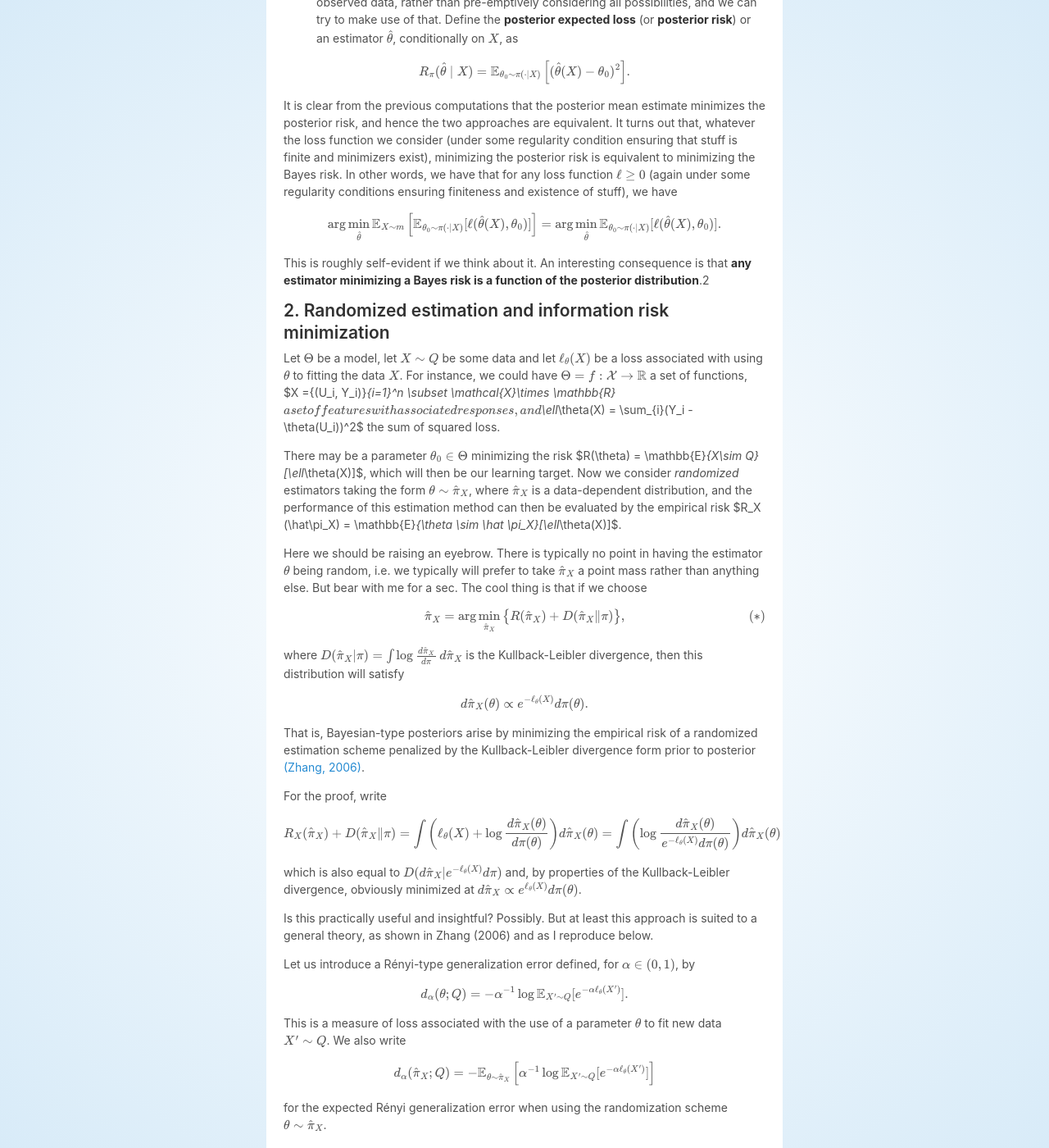
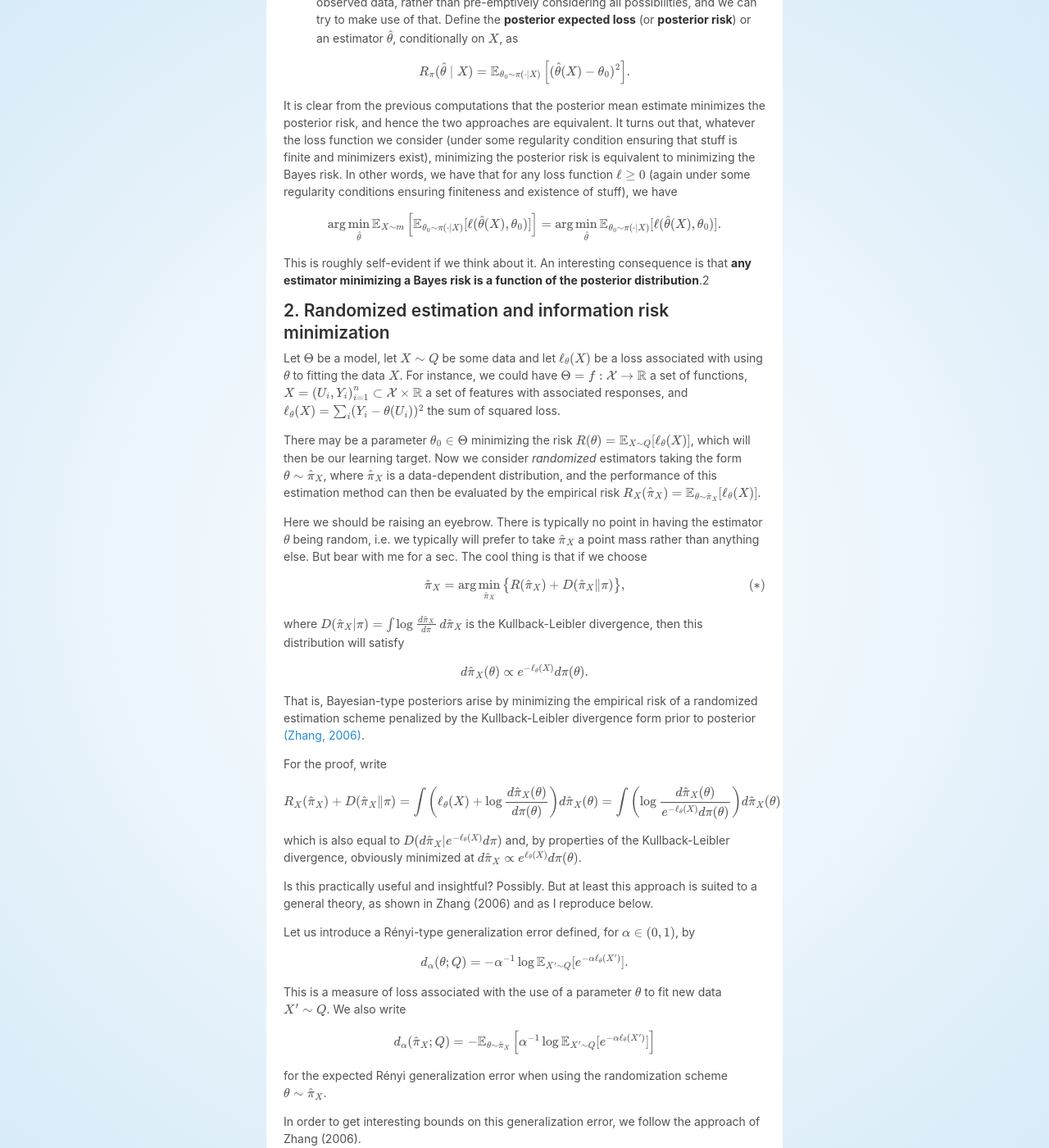
Before and after one commit to OlivierBinette/blog, a Jekyll site: the page built from _posts/2019-05-24-bayesian-optimalities.md, in a window 1280 px wide and 1400 px high, scrolled down 2235 px. Shown: the whole window at 82% size. Built offline with Jekyll 4.4.1, drawn with Linux system fonts in a browser that asks for light colours; nearby versions of some CDN libraries; formulas are drawn with MathJax 3; some of the changed text lies outside the part shown.

Commit message:
Update 2019-05-24-bayesian-optimalities.md

```diff
--- a/_posts/2019-05-24-bayesian-optimalities.md
+++ b/_posts/2019-05-24-bayesian-optimalities.md
@@ -20,34 +20,34 @@ This first section is not directly about properties of the posterior distributio
 
 ### Squared error loss
 
-Suppose $\pi$ is a prior on an **euclidean** parameter space $\Theta \subset \mathbb{R}^d$ with norm $\|\theta\|^2 = \theta^T \theta$ defined through the dot product. Given a likelihood $p_\theta(X)$ for data $X$, the posterior distribution is defined as
+Suppose $\pi$ is a prior on an **euclidean** parameter space $\Theta \subset \mathbb{R}^d$ with norm $\|\theta\|^2 = \theta^T \theta$ defined through the dot product. Given a likelihood $p _ \theta(X)$ for data $X$, the posterior distribution is defined as
 
 $$
-\pi(A \mid X) \propto \int_A p_\theta(X) \pi(d\theta)
+\pi(A \mid X) \propto \int _ A p _ \theta(X) \pi(d\theta)
 $$
 
 and the mean of the posterior distribution is
 
 $$
-\hat \theta_{\pi} = \int \theta \,\pi(d\theta \mid X) = \mathbb{E}_{\theta \sim \pi}[\theta \mid X].
+\hat \theta _ {\pi} = \int \theta \,\pi(d\theta \mid X) = \mathbb{E} _ {\theta \sim \pi}[\theta \mid X].
 $$
 
-If we define the *risk* of an estimator $\hat \theta$ for the estimation of a parameter $\theta_0$ as
+If we define the *risk* of an estimator $\hat \theta$ for the estimation of a parameter $\theta _ 0$ as
 
 $$
-R(\hat \theta; \theta_0) = \mathbb{E}_{X \sim p_\theta}[\|\theta_0 - \hat \theta(X)\|^2],
+R(\hat \theta; \theta _ 0) = \mathbb{E} _ {X \sim p _ \theta}[\|\theta _ 0 - \hat \theta(X)\|^2],
 $$
 
 and if
 
 $$
-B_\pi(\hat \theta) = \mathbb{E}_{\theta_0 \sim \pi}[R(\hat \theta; \theta_0)]
+B _ \pi(\hat \theta) = \mathbb{E} _ {\theta _ 0 \sim \pi}[R(\hat \theta; \theta _ 0)]
 $$
 
-is the expected risk of $\hat \theta$ with respect to the prior $\pi$ (also called the **Bayes risk**), then we have that the posterior mean estimate $\hat \theta_{\pi}$ satisfies
+is the expected risk of $\hat \theta$ with respect to the prior $\pi$ (also called the **Bayes risk**), then we have that the posterior mean estimate $\hat \theta _ {\pi}$ satisfies
 
 $$
-B_\pi(\hat \theta) \geq B_\pi(\hat \theta_\pi)
+B _ \pi(\hat \theta) \geq B _ \pi(\hat \theta _ \pi)
 $$
 
 for any estimator $\hat \theta$. That is, the posterior mean estimate minimizes the expected risk.
@@ -55,71 +55,71 @@ for any estimator $\hat \theta$. That is, the posterior mean estimate minimizes
 The proof follows from the fact that
 
 $$
-\| \theta_0 - \hat \theta(X) \|^2 \geq \|\theta_0 - \hat \theta_\pi(X) \|^2 + \langle \theta_0 - \hat \theta_\pi(X), \hat \theta_\pi(X) - \hat \theta(X)\rangle.
+\| \theta _ 0 - \hat \theta(X) \|^2 \geq \|\theta _ 0 - \hat \theta _ \pi(X) \|^2 + \langle \theta _ 0 - \hat \theta _ \pi(X), \hat \theta _ \pi(X) - \hat \theta(X)\rangle.
 $$
 
 Writing the expected risk as an expected posterior loss, i.e. using the fact that
 
 $$
-\mathbb{E}_{\theta_0 \sim \pi}\left[\mathbb{E}_{X \sim p_{\theta_0}}[\,\cdot\,]\right] = \mathbb{E}_{X \sim m}\left[\mathbb{E}_{\theta_0 \sim \pi(\cdot \mid X)}[\,\cdot\,]\right]
+\mathbb{E} _ {\theta _ 0 \sim \pi}\left[\mathbb{E} _ {X \sim p _ {\theta _ 0}}[\,\cdot\,]\right] = \mathbb{E} _ {X \sim m}\left[\mathbb{E} _ {\theta _ 0 \sim \pi(\cdot \mid X)}[\,\cdot\,]\right]
 $$
 
-where $m$ has density $m(x) = \int p_\theta(x) \pi(\theta)\,d\theta$, and since
+where $m$ has density $m(x) = \int p _ \theta(x) \pi(\theta)\,d\theta$, and since
 
 $$
-\mathbb{E}_{\theta_0 \sim \pi(\cdot \mid X)}\left[\langle \theta_0 - \hat \theta_\pi(X), \hat \theta_\pi(X) - \hat \theta(X)\rangle\right] = 0,
+\mathbb{E} _ {\theta _ 0 \sim \pi(\cdot \mid X)}\left[\langle \theta _ 0 - \hat \theta _ \pi(X), \hat \theta _ \pi(X) - \hat \theta(X)\rangle\right] = 0,
 $$
 
 we obtain the result.
 
 A few remarks:
 
-1. The expected risk has stability properties. If $\tilde \pi$ and $\pi$ are two priors that are absolutely continuous with respect to each other, and if $\|\log \frac{d\tilde \pi}{d\pi}\|_\infty \leq C$, then
+1. The expected risk has stability properties. If $\tilde \pi$ and $\pi$ are two priors that are absolutely continuous with respect to each other, and if $\|\log \frac{d\tilde \pi}{d\pi}\| _ \infty \leq C$, then
 
 $$
-   e^{-C}B_\pi(\hat\theta) \leq B_{\tilde \pi}(\hat \theta) \leq e^C B_{\pi}(\hat \theta).
+   e^{-C}B _ \pi(\hat\theta) \leq B _ {\tilde \pi}(\hat \theta) \leq e^C B _ {\pi}(\hat \theta).
 $$
 
-If the risk $R(\hat \theta; \theta_0)$ is uniformly bounded by some constant $M$ over $\theta_0\in \Theta$, then
+If the risk $R(\hat \theta; \theta _ 0)$ is uniformly bounded by some constant $M$ over $\theta _ 0\in \Theta$, then
 
 $$
-   B_{\tilde \pi}(\hat \theta) \leq \sqrt{M B_{\pi}(\hat \theta)} \left\|d\tilde\pi/d\pi\right\|_{L^2(\pi)}.
+   B _ {\tilde \pi}(\hat \theta) \leq \sqrt{M B _ {\pi}(\hat \theta)} \left\|d\tilde\pi/d\pi\right\| _ {L^2(\pi)}.
 $$
 
 This shows how small chances in the prior does not result in a dramatic change in the expected loss of an estimator, as long as the priors have "compatible tails" (i.e. a manageable likelihood ratio).
 
-2. It is sometimes advocated to choose the prior $\pi$ so that the risk $R(\hat \theta_\pi; \theta_0)$ is constant over $\theta_0$: the resulting estimator $\hat \theta_\pi$ is then agnostic, from a risk point of view, to $\theta_0$. This may result in a sample-size dependent prior (which is arguably not in the Bayesian spirit), but the fun thing is that it makes the expected risk *maximal* and the Bayes estimator $\hat \theta_\pi$ minimax: $\hat \theta _ \pi \in \arg\min _  {\hat\theta} \sup _  {\theta _ 0}R(\hat \theta;\theta _ 0)$. Indeed, in that case we have for any estimator $\hat \theta$ that $\sup  _  {\theta _ 0} R(\hat \theta; \theta _ 0) \geq B _ \pi(\hat \theta) \geq B _  \pi(\theta _ \pi) = \sup _  {\theta _  0}R(\hat \theta _ \pi;\theta _ 0)$, from which it follows that $\hat \theta _ \pi$ is minimax.
+2. It is sometimes advocated to choose the prior $\pi$ so that the risk $R(\hat \theta _ \pi; \theta _ 0)$ is constant over $\theta _ 0$: the resulting estimator $\hat \theta _ \pi$ is then agnostic, from a risk point of view, to $\theta _ 0$. This may result in a sample-size dependent prior (which is arguably not in the Bayesian spirit), but the fun thing is that it makes the expected risk *maximal* and the Bayes estimator $\hat \theta _ \pi$ minimax: $\hat \theta  _  \pi \in \arg\min  _   {\hat\theta} \sup  _   {\theta  _  0}R(\hat \theta;\theta  _  0)$. Indeed, in that case we have for any estimator $\hat \theta$ that $\sup   _   {\theta  _  0} R(\hat \theta; \theta  _  0) \geq B  _  \pi(\hat \theta) \geq B  _   \pi(\theta  _  \pi) = \sup  _   {\theta  _   0}R(\hat \theta  _  \pi;\theta  _  0)$, from which it follows that $\hat \theta  _  \pi$ is minimax.
 
 3. The idea of minimizing expected risk is not quite Bayesian, since it required us to first average over all data possibilities when computing the risk. One of the main advantage of the Bayesian framework is that it allows us to *condition* over the observed data, rather than pre-emptively considering all possibilities, and we can try to make use of that. Define the **posterior expected loss** (or **posterior risk**) or an estimator $\hat \theta$, conditionally on $X$, as
 
 $$
-   R_\pi(\hat \theta\mid X) = \mathbb{E}_{\theta_0 \sim \pi(\cdot \mid X)}\left[(\hat \theta(X) - \theta_0)^2\right].
+   R _ \pi(\hat \theta\mid X) = \mathbb{E} _ {\theta _ 0 \sim \pi(\cdot \mid X)}\left[(\hat \theta(X) - \theta _ 0)^2\right].
    $$
 
 It is clear from the previous computations that the posterior mean estimate minimizes the posterior risk, and hence the two approaches are equivalent. It turns out that, whatever the loss function we consider (under some regularity condition ensuring that stuff is finite and minimizers exist), minimizing the posterior risk is equivalent to minimizing the Bayes risk. In other words, we have that for any loss function $\ell \geq 0$ (again under some regularity conditions ensuring finiteness and existence of stuff), we have
 
 $$
-   \arg\min_{\hat \theta}\mathbb{E}_{X \sim m}\left[\mathbb{E}_{\theta_0 \sim \pi(\cdot \mid X)}[\ell(\hat \theta(X), \theta_0)]\right] = \arg\min_{\hat\theta}\mathbb{E}_{\theta_0 \sim \pi(\cdot \mid X)}[\ell(\hat \theta(X), \theta_0)].
+   \arg\min _ {\hat \theta}\mathbb{E} _ {X \sim m}\left[\mathbb{E} _ {\theta _ 0 \sim \pi(\cdot \mid X)}[\ell(\hat \theta(X), \theta _ 0)]\right] = \arg\min _ {\hat\theta}\mathbb{E} _ {\theta _ 0 \sim \pi(\cdot \mid X)}[\ell(\hat \theta(X), \theta _ 0)].
 $$
 
 This is roughly self-evident if we think about it. An interesting consequence is that **any estimator minimizing a Bayes risk is a function of the posterior distribution**.2
 
 ## 2. Randomized estimation and information risk minimization
 
-Let $\Theta$ be a model, let $X \sim Q$ be some data and let $\ell_\theta(X)$ be a loss associated with using $\theta$ to fitting the data $X$. For instance, we could have $\Theta = \{f:\mathcal{X} \rightarrow \mathbb{R}\}$ a set of functions, $X =\{(U_i, Y_i)\}_{i=1}^n \subset \mathcal{X}\times \mathbb{R}$ a set of features with associated responses, and $\ell_\theta(X) = \sum_{i}(Y_i -\theta(U_i))^2$ the sum of squared loss.
+Let $\Theta$ be a model, let $X \sim Q$ be some data and let $\ell _ \theta(X)$ be a loss associated with using $\theta$ to fitting the data $X$. For instance, we could have $\Theta = \{f:\mathcal{X} \rightarrow \mathbb{R}\}$ a set of functions, $X =\{(U _ i, Y _ i)\} _ {i=1}^n \subset \mathcal{X}\times \mathbb{R}$ a set of features with associated responses, and $\ell _ \theta(X) = \sum _ {i}(Y _ i -\theta(U _ i))^2$ the sum of squared loss.
 
-There may be a parameter $\theta_0\in\Theta$ minimizing the risk $R(\theta) = \mathbb{E}_{X\sim Q}[\ell_\theta(X)]$, which will then be our learning target. Now we consider *randomized* estimators taking the form $\theta\sim \hat \pi_X$, where $\hat\pi_X$ is a data-dependent distribution, and the performance of this estimation method can then be evaluated by the empirical risk $R_X (\hat\pi_X) = \mathbb{E}_{\theta \sim \hat \pi_X}[\ell_\theta(X)]$.
+There may be a parameter $\theta _ 0\in\Theta$ minimizing the risk $R(\theta) = \mathbb{E} _ {X\sim Q}[\ell _ \theta(X)]$, which will then be our learning target. Now we consider *randomized* estimators taking the form $\theta\sim \hat \pi _ X$, where $\hat\pi _ X$ is a data-dependent distribution, and the performance of this estimation method can then be evaluated by the empirical risk $R _ X (\hat\pi _ X) = \mathbb{E} _ {\theta \sim \hat \pi _ X}[\ell _ \theta(X)]$.
 
-Here we should be raising an eyebrow. There is typically no point in having the estimator $\theta$ being random, i.e. we typically will prefer to take $\hat \pi_X$ a point mass rather than anything else. But bear with me for a sec. The cool thing is that if we choose
+Here we should be raising an eyebrow. There is typically no point in having the estimator $\theta$ being random, i.e. we typically will prefer to take $\hat \pi _ X$ a point mass rather than anything else. But bear with me for a sec. The cool thing is that if we choose
 
 $$
-\hat \pi_X = \arg\min_{\hat \pi_X} \left\{R(\hat \pi_X) + D(\hat \pi_X \| \pi)\right\}, \tag{$*$}
+\hat \pi _ X = \arg\min _ {\hat \pi _ X} \left\{R(\hat \pi _ X) + D(\hat \pi _ X \| \pi)\right\}, \tag{$*$}
 $$
 
-where $D(\hat \pi_X\| \pi) = \int \log \frac{d\hat \pi_X}{d\pi} \,d\hat \pi_X$ is the Kullback-Leibler divergence, then this distribution will satisfy
+where $D(\hat \pi _ X\| \pi) = \int \log \frac{d\hat \pi _ X}{d\pi} \,d\hat \pi _ X$ is the Kullback-Leibler divergence, then this distribution will satisfy
 
 $$
-d\hat \pi_X(\theta) \propto e^{-\ell_\theta(X)}d\pi(\theta).
+d\hat \pi _ X(\theta) \propto e^{-\ell _ \theta(X)}d\pi(\theta).
 $$
 
 That is, Bayesian-type posteriors arise by minimizing the empirical risk of a randomized estimation scheme penalized by the Kullback-Leibler divergence form prior to posterior [(Zhang, 2006)](https://ieeexplore.ieee.org/document/1614067/).
@@ -127,26 +127,26 @@ That is, Bayesian-type posteriors arise by minimizing the empirical risk of a ra
 For the proof, write
 
 $$
-R_X(\hat \pi_X) + D(\hat \pi_X \| \pi) = \int \left(\ell_\theta(X) + \log\frac{d\hat \pi_X(\theta)}{d\pi(\theta)}\right) d\hat \pi_X (\theta)=\int\left(\log\frac{d\hat\pi_X(\theta)}{e^{-\ell_\theta(X)}d\pi(\theta)}\right)d\hat \pi_X(\theta)
+R _ X(\hat \pi _ X) + D(\hat \pi _ X \| \pi) = \int \left(\ell _ \theta(X) + \log\frac{d\hat \pi _ X(\theta)}{d\pi(\theta)}\right) d\hat \pi _ X (\theta)=\int\left(\log\frac{d\hat\pi _ X(\theta)}{e^{-\ell _ \theta(X)}d\pi(\theta)}\right)d\hat \pi _ X(\theta)
 $$
 
-which is also equal to $D(d\hat \pi_X \| e^{-\ell_\theta(X)} d\pi)$ and, by properties of the Kullback-Leibler divergence, obviously minimized at $d\hat \pi_X \propto e^{\ell_\theta(X)}d\pi(\theta)$.
+which is also equal to $D(d\hat \pi _ X \| e^{-\ell _ \theta(X)} d\pi)$ and, by properties of the Kullback-Leibler divergence, obviously minimized at $d\hat \pi _ X \propto e^{\ell _ \theta(X)}d\pi(\theta)$.
 
 Is this practically useful and insightful? Possibly. But at least this approach is suited to a general theory, as shown in Zhang (2006) and as I reproduce below.
 
 Let us introduce a Rényi-type generalization error defined, for $\alpha \in (0,1)$, by
 
 $$
-d_\alpha(\theta; Q) = -\alpha^{-1}\log\mathbb{E}_{X' \sim Q}[e^{-\alpha \ell_\theta(X')}].
+d _ \alpha(\theta; Q) = -\alpha^{-1}\log\mathbb{E} _ {X' \sim Q}[e^{-\alpha \ell _ \theta(X')}].
 $$
 
 This is a measure of loss associated with the use of a parameter $\theta$ to fit new data $X' \sim Q$. We also write
 
 $$
-d_\alpha(\hat \pi_X; Q) = -\mathbb{E}_{\theta \sim \hat \pi_X}\left[ \alpha^{-1}\log\mathbb{E}_{X' \sim Q}[e^{-\alpha \ell_\theta(X')}] \right]
+d _ \alpha(\hat \pi _ X; Q) = -\mathbb{E} _ {\theta \sim \hat \pi _ X}\left[ \alpha^{-1}\log\mathbb{E} _ {X' \sim Q}[e^{-\alpha \ell _ \theta(X')}] \right]
 $$
 
-for the expected Rényi generalization error when using the randomization scheme $\theta \sim \hat \pi_X$.
+for the expected Rényi generalization error when using the randomization scheme $\theta \sim \hat \pi _ X$.
 
 In order to get interesting bounds on this generalization error, we follow the approach of Zhang (2006).
 
@@ -155,56 +155,56 @@ In order to get interesting bounds on this generalization error, we follow the a
 We'll need the change of measure inequality, which states that for any function $f$ and distributions $\pi$, $\hat \pi$ on $\Theta,$
 
 $$
-\mathbb{E}_{\theta \sim \hat\pi}[f(\theta)] \leq D(\hat \pi \| \pi) + \log \mathbb{E}_{\theta \sim \pi}\left[e^{f(\theta)}\right].
+\mathbb{E} _ {\theta \sim \hat\pi}[f(\theta)] \leq D(\hat \pi \| \pi) + \log \mathbb{E} _ {\theta \sim \pi}\left[e^{f(\theta)}\right].
 $$
 
 Indeed, with some sloppyness and Jensen's inequality we can compute
 
 $$
-\log \int e^{f(\theta)}\pi(d\theta)\geq \int f(\theta)\log(d\pi/d\hat\pi(\theta))d\hat \pi = \mathbb{E}_{\theta \sim \hat \pi}[f(\theta)] - D(\hat \pi\|\pi).
+\log \int e^{f(\theta)}\pi(d\theta)\geq \int f(\theta)\log(d\pi/d\hat\pi(\theta))d\hat \pi = \mathbb{E} _ {\theta \sim \hat \pi}[f(\theta)] - D(\hat \pi\|\pi).
 $$
 
 
 #### Generalization error bound
 
-We can now attempt bounding $d_\alpha(\hat \pi_X;Q)$. Consider the difference $\Delta_X (\theta) = d_\alpha(\theta;Q) - \ell_\theta(X)$ between the generalization error and the empirical loss corresponding to the use of a fixed parameter $\theta$. Then by the change of measure inequality,
+We can now attempt bounding $d _ \alpha(\hat \pi _ X;Q)$. Consider the difference $\Delta _ X (\theta) = d _ \alpha(\theta;Q) - \ell _ \theta(X)$ between the generalization error and the empirical loss corresponding to the use of a fixed parameter $\theta$. Then by the change of measure inequality,
 
 $$
-\exp\{\mathbb{E}_{\theta \sim \hat \pi_X}[\Delta_X(\theta)] - D(\hat \pi_X\|\pi)\} \leq \mathbb{E}_{\theta \sim \pi}\left[e^{\Delta_X(\theta)}\right]
+\exp\{\mathbb{E} _ {\theta \sim \hat \pi _ X}[\Delta _ X(\theta)] - D(\hat \pi _ X\|\pi)\} \leq \mathbb{E} _ {\theta \sim \pi}\left[e^{\Delta _ X(\theta)}\right]
 $$
 
 and hence for any $\pi$,
 
 $$
-\mathbb{E}_{X \sim Q}\left[\exp\left\{\mathbb{E}_{\theta \sim \hat \pi_X}[\Delta_X(\theta)] - D(\hat \pi_X\|\pi)\right\}\right] \leq \mathbb{E}_{X \sim Q}\left[\mathbb{E}_{\theta \sim \pi}\left[e^{\Delta_X(\theta)}\right]\right] = 1
+\mathbb{E} _ {X \sim Q}\left[\exp\left\{\mathbb{E} _ {\theta \sim \hat \pi _ X}[\Delta _ X(\theta)] - D(\hat \pi _ X\|\pi)\right\}\right] \leq \mathbb{E} _ {X \sim Q}\left[\mathbb{E} _ {\theta \sim \pi}\left[e^{\Delta _ X(\theta)}\right]\right] = 1
 $$
 
 By Markov's inequality, this implies that $\forall t > 0$,
 
 $$
-\mathbb{P}\left(\mathbb{E}_{\theta \sim \hat \pi_X}[\Delta_X(\theta)] - D(\hat \pi_X\|\pi) \geq t\right) \leq e^{-t}.
+\mathbb{P}\left(\mathbb{E} _ {\theta \sim \hat \pi _ X}[\Delta _ X(\theta)] - D(\hat \pi _ X\|\pi) \geq t\right) \leq e^{-t}.
 $$
 
 Rewriting yields
 
 $$
-d_\alpha(\hat \pi_X;Q) \leq R_X(\hat \pi_X) + D(\hat \pi_X\|\pi) + t
+d _ \alpha(\hat \pi _ X;Q) \leq R _ X(\hat \pi _ X) + D(\hat \pi _ X\|\pi) + t
 $$
 
-with probability at least $1-e^{-t}$. To recap: the term $d_\alpha(\hat \pi_X;Q)$ is understood as a generalization error, on the right hand side $R_X(\hat \pi_X) = \mathbb{E}_{\theta \sim \hat \pi_X}[\ell_\theta(X)]$ is the empirical risk, the Kullback-Leibler divergence $D(\hat \pi_X\|\pi)$ penalizes the complexity of $\hat\pi_X$ seen as a divergence from a "prior" $\pi$, and $t$ is a tuning parameter.
+with probability at least $1-e^{-t}$. To recap: the term $d _ \alpha(\hat \pi _ X;Q)$ is understood as a generalization error, on the right hand side $R _ X(\hat \pi _ X) = \mathbb{E} _ {\theta \sim \hat \pi _ X}[\ell _ \theta(X)]$ is the empirical risk, the Kullback-Leibler divergence $D(\hat \pi _ X\|\pi)$ penalizes the complexity of $\hat\pi _ X$ seen as a divergence from a "prior" $\pi$, and $t$ is a tuning parameter.
 
 ## 3. Online learning, regret and Kullback-Leibler divergence
 
-Suppose we sequentially data points $X_1, X_2, X_3, \dots$ which are say i.i.d. with common distribution $Q$ with density $q$. At each time step $n$, the goal is to predict $X_{n+1}$ using the data $X^n = (X_1, \dots, X_n)$. Our prediction is not a point estimate of $X_{n+1}$, but somewhat similarly as in the randomized estimation scenario we output a density estimate $\hat p_n = p(\cdot \mid X^n)$, the goal being that $p(X_{n+1}\mid X^n)$ be as large as possible. A bit more precisely, we individually score a density estimate $\hat p_n$ through the risk $\ell_q(\hat p_n) = \mathbb{E}_{X_{n+1}\sim q}[\log(q(X_{n+1})/\hat p_n(X_{n+1} ))] = D(q\| \hat p_n)$ which is the Kullback-Leibler divergence between $\hat p_n$ and $q$. The *regret* over times $n=1, 2,\dots, N$ is the sum of the risk over the whole process, i.e.
+Suppose we sequentially data points $X _ 1, X _ 2, X _ 3, \dots$ which are say i.i.d. with common distribution $Q$ with density $q$. At each time step $n$, the goal is to predict $X _ {n+1}$ using the data $X^n = (X _ 1, \dots, X _ n)$. Our prediction is not a point estimate of $X _ {n+1}$, but somewhat similarly as in the randomized estimation scenario we output a density estimate $\hat p _ n = p(\cdot \mid X^n)$, the goal being that $p(X _ {n+1}\mid X^n)$ be as large as possible. A bit more precisely, we individually score a density estimate $\hat p _ n$ through the risk $\ell _ q(\hat p _ n) = \mathbb{E} _ {X _ {n+1}\sim q}[\log(q(X _ {n+1})/\hat p _ n(X _ {n+1} ))] = D(q\| \hat p _ n)$ which is the Kullback-Leibler divergence between $\hat p _ n$ and $q$. The *regret* over times $n=1, 2,\dots, N$ is the sum of the risk over the whole process, i.e.
 
 $$
-\text{regret} = \sum_{n=1}^N D(q\| \hat p_n).
+\text{regret} = \sum _ {n=1}^N D(q\| \hat p _ n).
 $$
 
 Formally, this process is equivalent to estimating the distribution of $X^N$ all at once: our density estimate $\hat p^N$ of $X^N$ would simply be
 
 $$
-\hat p^N(X^N) = \prod_{n=1}^N \hat p_n(X_n)
+\hat p^N(X^N) = \prod _ {n=1}^N \hat p _ n(X _ n)
 $$
 
 and the regret is, by the chain rule, simply $D(q^N \| \hat p^N)$, where $q^N$ is the $N$th independent product of $q$.
@@ -212,21 +212,21 @@ and the regret is, by the chain rule, simply $D(q^N \| \hat p^N)$, where $q^N$ i
 Given a prior $\pi$ over a space of distributions for $q$, our problem then to minimize the Bayes risk
 
 $$
-B_\pi(\hat p^N) = \mathbb{E}_{q\sim \pi} D(q^N\|\hat p^N).
+B _ \pi(\hat p^N) = \mathbb{E} _ {q\sim \pi} D(q^N\|\hat p^N).
 $$
 
-This is achieved by choosing $\hat p^N(x) = \hat p_\pi^N(x) = \int q^N(x) \pi(dq)$ the *prior predictive* density. This is equivalent to using, at each time step $n$, the poterior predictive density $\hat p_{n, \pi}(x) = \int q(x) \,\pi(dq\mid \{X _ i\} _{i=1}^n)$.
+This is achieved by choosing $\hat p^N(x) = \hat p _ \pi^N(x) = \int q^N(x) \pi(dq)$ the *prior predictive* density. This is equivalent to using, at each time step $n$, the poterior predictive density $\hat p _ {n, \pi}(x) = \int q(x) \,\pi(dq\mid \{X  _  i\}  _ {i=1}^n)$.
 
 To see this minimizing property of the Bayes average, it suffices to write
 
 $$
-B_\pi(\hat p^N) = \mathbb{E}_{q \sim \pi} \left[D(q^N\| \hat p_\pi^N)\right] + D(\hat p_\pi^N \| \hat p^N).
+B _ \pi(\hat p^N) = \mathbb{E} _ {q \sim \pi} \left[D(q^N\| \hat p _ \pi^N)\right] + D(\hat p _ \pi^N \| \hat p^N).
 $$
 
-Note that an consequence of this analysis is also that the posterior predictive distribution $\hat p_{n, \pi}$ will minimize the expected posterior risk:
+Note that an consequence of this analysis is also that the posterior predictive distribution $\hat p _ {n, \pi}$ will minimize the expected posterior risk:
 
 $$
-\hat p_{n, \pi} \in \arg\min_{\hat p_{n}} \mathbb{E}_{q \sim \pi(\cdot\mid X^n)}\left[D(q\|\hat p_n)\right].
+\hat p _ {n, \pi} \in \arg\min _ {\hat p _ {n}} \mathbb{E} _ {q \sim \pi(\cdot\mid X^n)}\left[D(q\|\hat p _ n)\right].
 $$
 
 Following section 1, this furthermore means that the posterior predictive distribution minimizes the Bayes risk associated with the Kullback-Leibler loss.
```
